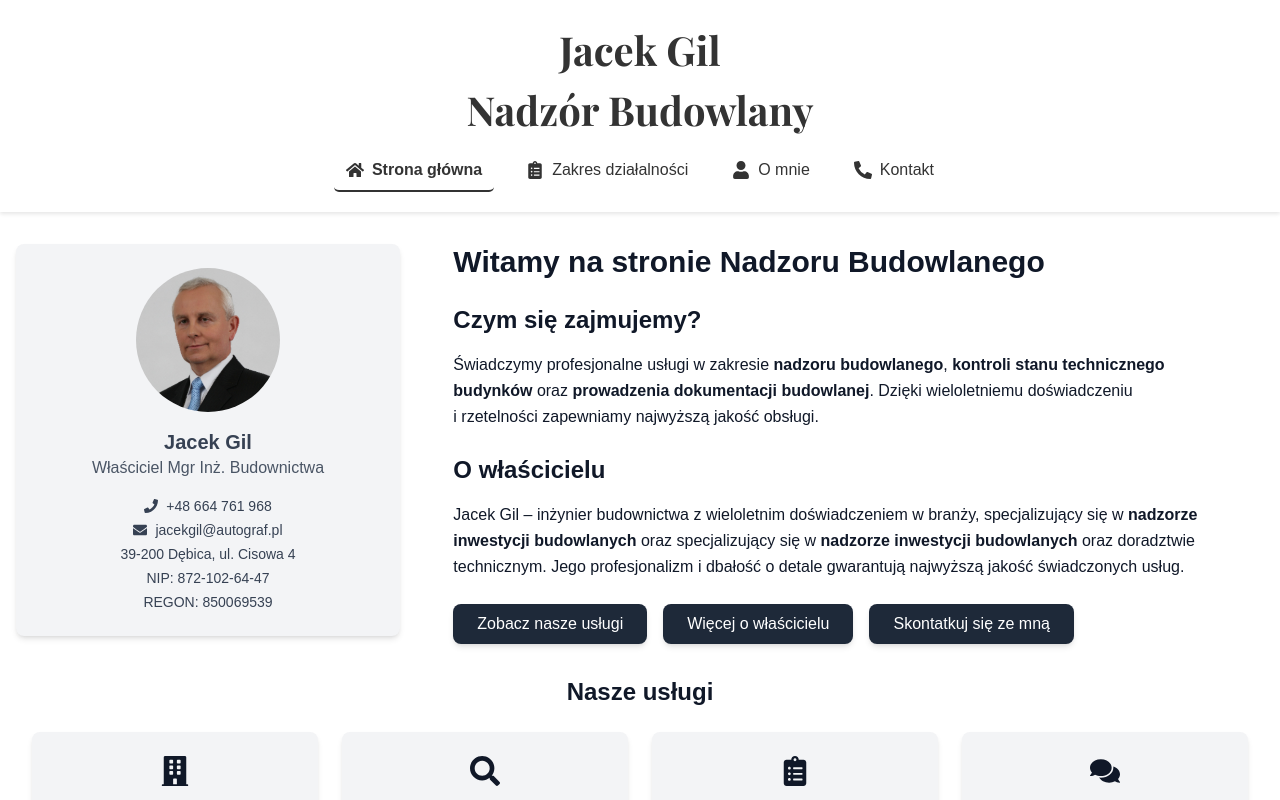
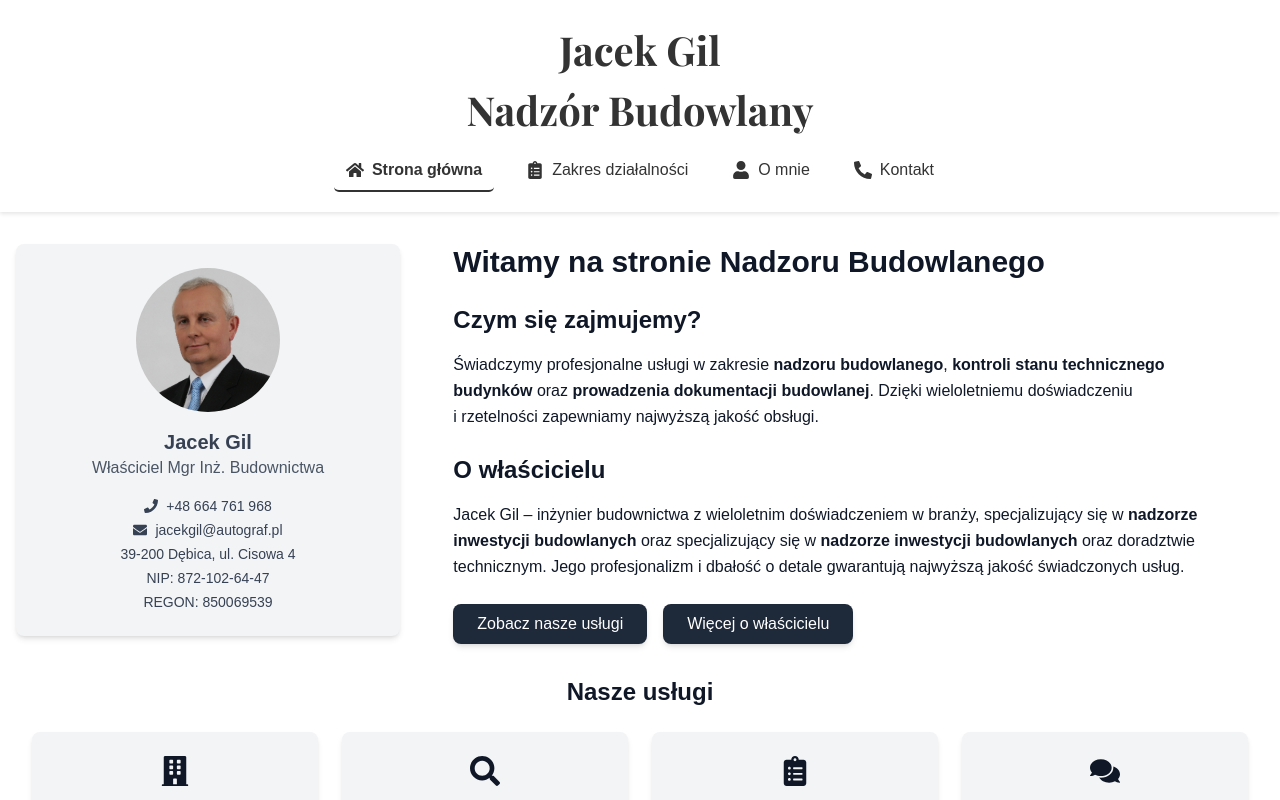
Before and after one commit to MichalBurda4/ConstructionSite, a React (Vite) app: page / in a window 1280 px wide. Shown: the top 800 px of the page. Built offline with nearby package versions, Linux system fonts and the light colour scheme.

Commit message:
final commit5

```diff
--- a/src/pages/Home.tsx
+++ b/src/pages/Home.tsx
@@ -65,10 +65,6 @@ const Home: React.FC = () => {
                               className="bg-gray-800 text-white px-6 py-2 rounded-lg shadow-md hover:bg-gray-900 transition">
                             Więcej o właścicielu
                         </Link>
-                        <Link to="/Contact"
-                              className="bg-gray-800 text-white px-6 py-2 rounded-lg shadow-md hover:bg-gray-900 transition">
-                            Skontatkuj się ze mną
-                        </Link>
                     </div>
                 </div>
             </div>
```
